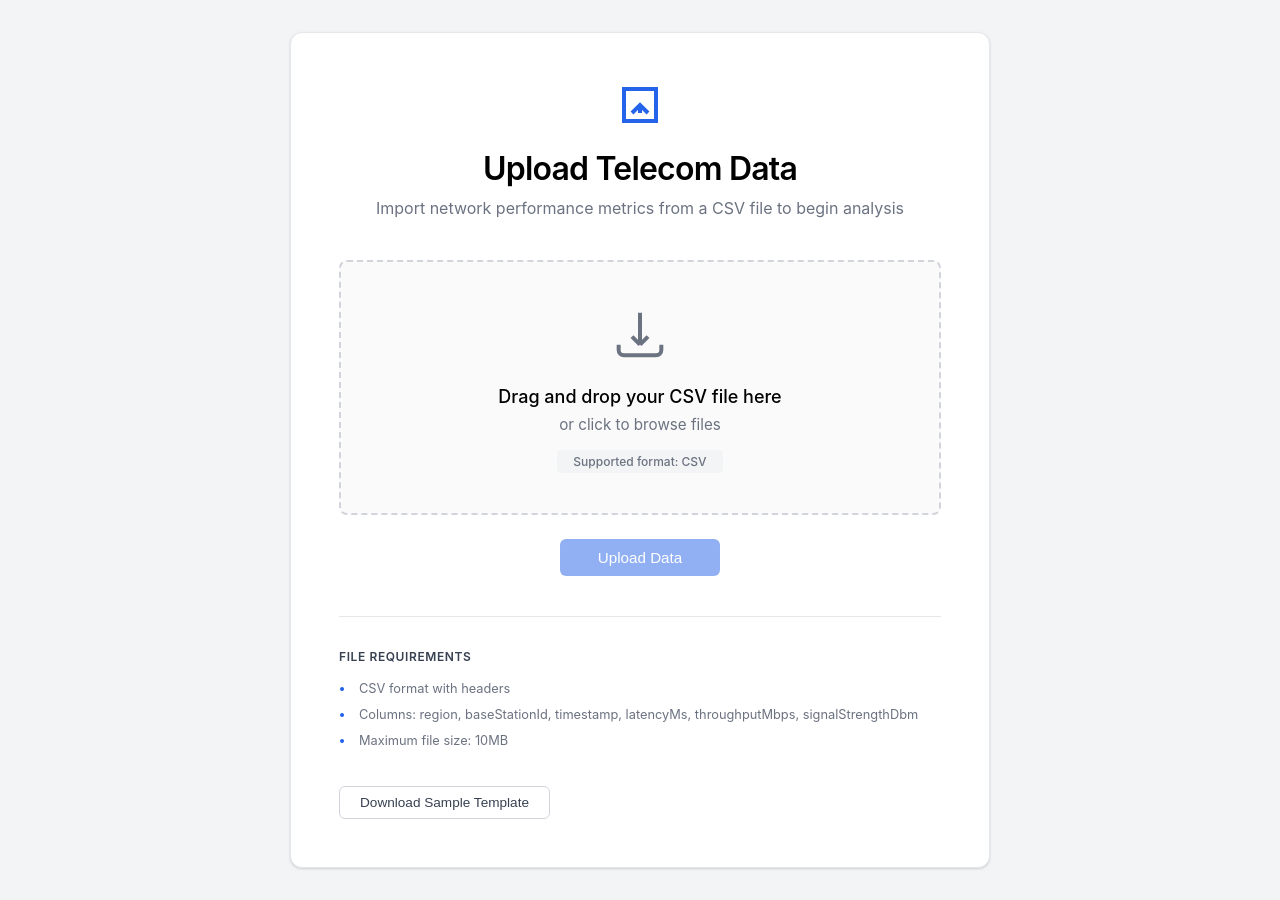
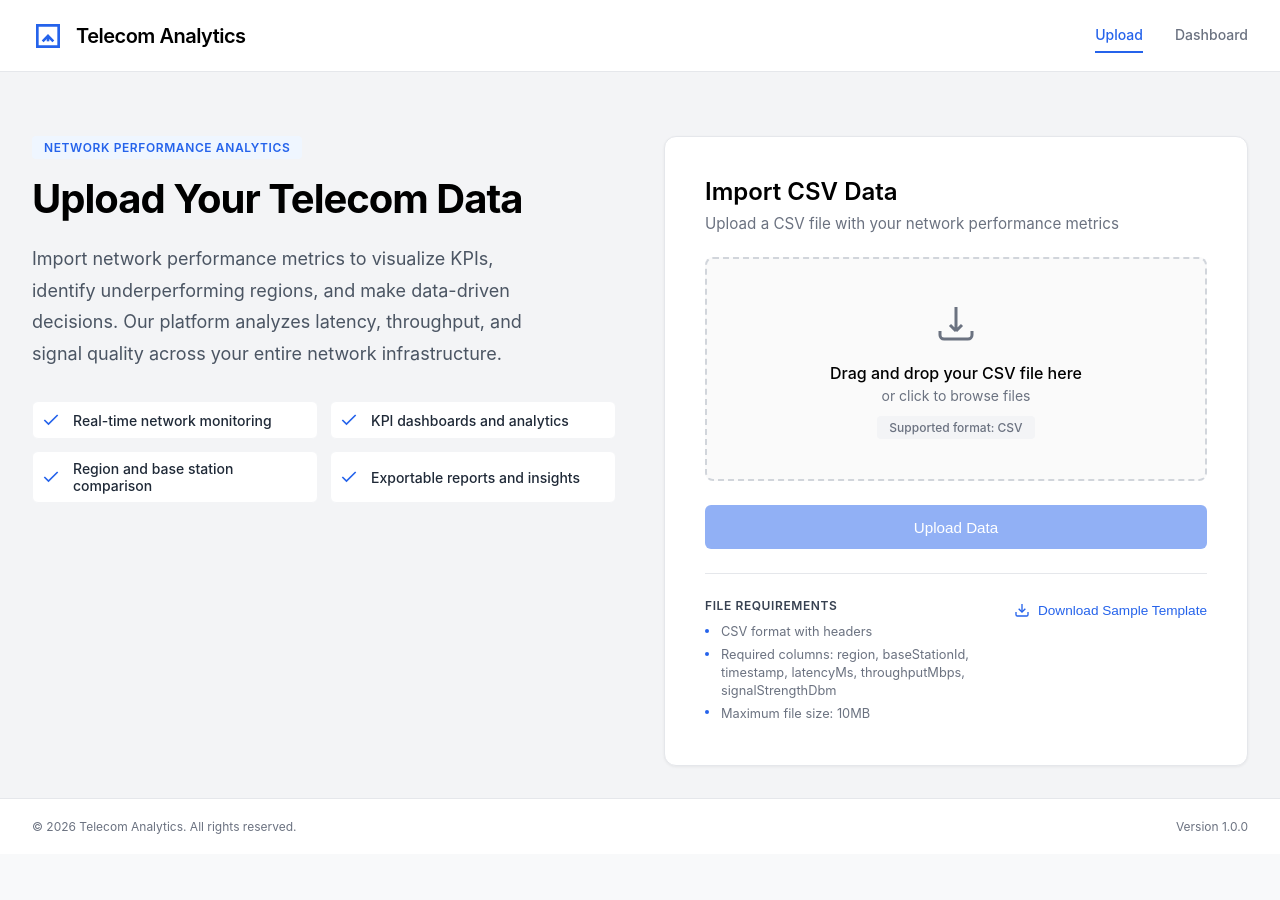
Before and after one commit to MakovhaThendo/Telecom-Dashboard, a React (Vite) app in the folder frontend/: page / in a window 1280 px wide. After the commit the page ends 854 px from the top, so only its background shows below. Built offline with nearby package versions, Linux system fonts and the light colour scheme; no server answers.

Commit message:
Corporate full-page upload design with system introduction

```diff
--- a/frontend/src/pages/UploadPage.css
+++ b/frontend/src/pages/UploadPage.css
@@ -1,48 +1,191 @@
-.upload-container {
+/* Reset and Base */
+* {
+  margin: 0;
+  padding: 0;
+  box-sizing: border-box;
+}
+
+.upload-page {
+  font-family: -apple-system, BlinkMacSystemFont, 'Segoe UI', Roboto, 'Helvetica Neue', Arial, sans-serif;
+  background: #f3f4f6;
   min-height: 100vh;
+  display: flex;
+  flex-direction: column;
+}
+
+/* Navigation */
+.app-nav {
+  background: #ffffff;
+  border-bottom: 1px solid #e5e7eb;
+  padding: 0 2rem;
+  height: 72px;
+  display: flex;
+  align-items: center;
+  position: sticky;
+  top: 0;
+  z-index: 100;
+}
+
+.nav-container {
+  max-width: 1400px;
+  width: 100%;
+  margin: 0 auto;
+  display: flex;
+  align-items: center;
+  justify-content: space-between;
+}
+
+.nav-brand {
+  display: flex;
+  align-items: center;
+  gap: 0.75rem;
+  text-decoration: none;
+}
+
+.brand-text {
+  font-size: 1.25rem;
+  font-weight: 600;
+  color: #000000;
+  letter-spacing: -0.025em;
+}
+
+.nav-links {
+  display: flex;
+  gap: 2rem;
+}
+
+.nav-link {
+  color: #6b7280;
+  text-decoration: none;
+  font-size: 0.875rem;
+  font-weight: 500;
+  padding: 0.5rem 0;
+  border-bottom: 2px solid transparent;
+  transition: all 0.2s ease;
+}
+
+.nav-link:hover {
+  color: #000000;
+}
+
+.nav-link.active {
+  color: #2563eb;
+  border-bottom-color: #2563eb;
+}
+
+/* Main Content */
+.upload-main {
+  flex: 1;
+  max-width: 1400px;
+  width: 100%;
+  margin: 0 auto;
+  padding: 2rem;
+}
+
+.upload-grid {
+  display: grid;
+  grid-template-columns: 1fr 1fr;
+  gap: 3rem;
+  min-height: calc(100vh - 200px);
+  align-items: start;
+}
+
+/* Left Column - Introduction */
+.intro-section {
+  padding-top: 2rem;
+}
+
+.intro-content {
+  position: sticky;
+  top: 100px;
+}
+
+.intro-badge {
+  display: inline-block;
+  background: #eff6ff;
+  color: #2563eb;
+  font-size: 0.75rem;
+  font-weight: 600;
+  padding: 0.25rem 0.75rem;
+  border-radius: 4px;
+  text-transform: uppercase;
+  letter-spacing: 0.05em;
+  margin-bottom: 1rem;
+}
+
+.intro-title {
+  font-size: 2.5rem;
+  font-weight: 700;
+  color: #000000;
+  line-height: 1.2;
+  margin-bottom: 1.25rem;
+  letter-spacing: -0.025em;
+}
+
+.intro-description {
+  font-size: 1.125rem;
+  color: #4b5563;
+  line-height: 1.75;
+  margin-bottom: 2rem;
+  max-width: 90%;
+}
+
+.intro-features {
+  display: grid;
+  grid-template-columns: 1fr 1fr;
+  gap: 0.75rem;
+}
+
+.feature-item {
+  display: flex;
+  align-items: center;
+  gap: 0.75rem;
+  padding: 0.5rem;
+  background: #ffffff;
+  border-radius: 6px;
+  border: 1px solid #f3f4f6;
+}
+
+.feature-icon {
   display: flex;
   align-items: center;
   justify-content: center;
-  background: #f3f4f6;
-  padding: 2rem;
-  font-family: -apple-system, BlinkMacSystemFont, 'Segoe UI', Roboto, Oxygen, Ubuntu, sans-serif;
+  flex-shrink: 0;
 }
 
-.upload-card {
+.feature-item span {
+  font-size: 0.875rem;
+  color: #1f2937;
+  font-weight: 500;
+}
+
+/* Right Column - Upload Form */
+.upload-section {
+  padding-top: 2rem;
+}
+
+.upload-form-container {
   background: #ffffff;
   border-radius: 12px;
-  padding: 3rem;
-  max-width: 700px;
-  width: 100%;
-  box-shadow: 0 1px 3px rgba(0, 0, 0, 0.1), 0 1px 2px rgba(0, 0, 0, 0.06);
+  padding: 2.5rem;
   border: 1px solid #e5e7eb;
-  transition: all 0.3s ease;
+  box-shadow: 0 1px 3px rgba(0, 0, 0, 0.06);
 }
 
-.upload-header {
-  text-align: center;
-  margin-bottom: 2.5rem;
+.upload-title {
+  font-size: 1.5rem;
+  font-weight: 600;
+  color: #000000;
+  margin-bottom: 0.5rem;
 }
 
-.header-icon {
-  margin-bottom: 1rem;
+.upload-subtitle {
+  color: #6b7280;
+  font-size: 0.95rem;
+  margin-bottom: 1.5rem;
 }
 
-.upload-header h1 {
-  font-size: 2rem;
-  font-weight: 600;
-  color: #000000;
-  margin: 0 0 0.5rem 0;
-  letter-spacing: -0.025em;
-}
-
-.subtitle {
-  color: #6b7280;
-  font-size: 1rem;
-  margin: 0;
-  line-height: 1.5;
-}
-
+/* Drop Zone */
 .drop-zone {
   border: 2px dashed #d1d5db;
   border-radius: 8px;
@@ -51,7 +194,7 @@
   cursor: pointer;
   transition: all 0.2s ease;
   background: #fafafa;
-  min-height: 200px;
+  min-height: 180px;
   display: flex;
   align-items: center;
   justify-content: center;
@@ -78,35 +221,36 @@
   color: #6b7280;
 }
 
-.upload-icon {
-  margin-bottom: 1rem;
+.drop-icon {
+  margin-bottom: 0.75rem;
   display: block;
 }
 
-.drop-content h3 {
+.drop-text h4 {
   color: #000000;
-  font-size: 1.125rem;
+  font-size: 1rem;
   font-weight: 500;
-  margin: 0 0 0.5rem 0;
+  margin: 0 0 0.25rem 0;
 }
 
-.drop-hint {
-  margin: 0 0 0.5rem 0;
+.drop-text p {
+  margin: 0;
   color: #6b7280;
-  font-size: 0.95rem;
+  font-size: 0.875rem;
 }
 
-.file-format {
+.drop-format {
   display: inline-block;
   background: #f3f4f6;
-  padding: 0.25rem 1rem;
+  padding: 0.25rem 0.75rem;
   border-radius: 4px;
   font-size: 0.75rem;
   color: #6b7280;
-  margin-top: 0.5rem;
+  margin-top: 0.75rem;
   font-weight: 500;
 }
 
+/* File Preview */
 .file-preview {
   width: 100%;
 }
@@ -121,7 +265,7 @@
   border: 1px solid #e5e7eb;
 }
 
-.file-icon {
+.file-type {
   flex-shrink: 0;
 }
 
@@ -130,19 +274,20 @@
   text-align: left;
 }
 
-.file-details strong {
+.file-name {
   display: block;
   color: #000000;
   font-size: 0.95rem;
   font-weight: 500;
+  word-break: break-word;
 }
 
-.file-details span {
+.file-size {
   color: #6b7280;
   font-size: 0.8rem;
 }
 
-.remove-file {
+.file-remove {
   background: transparent;
   border: none;
   color: #6b7280;
@@ -156,19 +301,20 @@
   justify-content: center;
 }
 
-.remove-file:hover {
+.file-remove:hover {
   background: #f3f4f6;
   color: #000000;
 }
 
-.progress-container {
+/* Upload Progress */
+.upload-progress {
   margin-top: 1rem;
   display: flex;
   align-items: center;
-  gap: 1rem;
+  gap: 0.75rem;
 }
 
-.progress-bar {
+.progress-track {
   flex: 1;
   background: #e5e7eb;
   border-radius: 4px;
@@ -176,14 +322,14 @@
   overflow: hidden;
 }
 
-.progress-fill {
+.progress-bar {
   height: 100%;
   background: #2563eb;
   border-radius: 4px;
   transition: width 0.3s ease;
 }
 
-.progress-text {
+.progress-label {
   color: #6b7280;
   font-size: 0.8rem;
   font-weight: 500;
@@ -191,31 +337,32 @@
   text-align: right;
 }
 
-.message {
+/* Form Message */
+.form-message {
   margin-top: 1rem;
   padding: 0.75rem 1rem;
   border-radius: 6px;
-  text-align: center;
-  font-size: 0.95rem;
-  animation: fadeSlideIn 0.3s ease;
+  text-align: left;
+  font-size: 0.875rem;
+  animation: fadeSlide 0.3s ease;
 }
 
-.message.success {
+.form-message.success {
   background: #f0fdf4;
   border: 1px solid #86efac;
   color: #166534;
 }
 
-.message.error {
+.form-message.error {
   background: #fef2f2;
   border: 1px solid #fecaca;
   color: #991b1b;
 }
 
-@keyframes fadeSlideIn {
+@keyframes fadeSlide {
   from {
     opacity: 0;
-    transform: translateY(-8px);
+    transform: translateY(-4px);
   }
   to {
     opacity: 1;
@@ -223,14 +370,14 @@
   }
 }
 
-.upload-actions {
+/* Form Actions */
+.form-actions {
   display: flex;
   gap: 0.75rem;
   margin-top: 1.5rem;
-  justify-content: center;
 }
 
-.upload-btn {
+.btn-primary {
   padding: 0.625rem 2rem;
   border: none;
   border-radius: 6px;
@@ -243,27 +390,27 @@
   display: flex;
   align-items: center;
   gap: 0.5rem;
-  min-width: 160px;
+  flex: 1;
   justify-content: center;
+  min-height: 44px;
 }
 
-.upload-btn:hover:not(:disabled) {
+.btn-primary:hover:not(:disabled) {
   background: #1d4ed8;
   box-shadow: 0 4px 6px -1px rgba(37, 99, 235, 0.2);
-  transform: translateY(-1px);
 }
 
-.upload-btn:disabled {
+.btn-primary:disabled {
   opacity: 0.5;
   cursor: not-allowed;
   transform: none;
 }
 
-.upload-btn.uploading {
+.btn-primary.btn-loading {
   opacity: 0.8;
 }
 
-.spinner {
+.btn-spinner {
   display: inline-block;
   width: 16px;
   height: 16px;
@@ -279,7 +426,7 @@
   }
 }
 
-.clear-btn {
+.btn-secondary {
   padding: 0.625rem 1.5rem;
   border: 1px solid #d1d5db;
   border-radius: 6px;
@@ -289,119 +436,194 @@
   transition: all 0.2s ease;
   font-size: 0.95rem;
   font-weight: 500;
+  min-height: 44px;
 }
 
-.clear-btn:hover {
+.btn-secondary:hover {
   background: #f3f4f6;
   border-color: #9ca3af;
 }
 
-.upload-footer {
-  margin-top: 2.5rem;
-  padding-top: 2rem;
+/* Upload Requirements */
+.upload-requirements {
+  margin-top: 1.5rem;
+  padding-top: 1.5rem;
   border-top: 1px solid #e5e7eb;
   display: flex;
   justify-content: space-between;
   align-items: flex-start;
-  gap: 2rem;
-  flex-wrap: wrap;
+  gap: 1.5rem;
 }
 
-.requirements h4 {
-  color: #374151;
+.req-section h4 {
   font-size: 0.75rem;
   text-transform: uppercase;
   letter-spacing: 0.05em;
-  margin: 0 0 0.75rem 0;
+  color: #374151;
   font-weight: 600;
+  margin: 0 0 0.5rem 0;
 }
 
-.requirements ul {
+.req-section ul {
   margin: 0;
   padding: 0;
   list-style: none;
 }
 
-.requirements li {
+.req-section li {
   color: #6b7280;
   font-size: 0.8rem;
-  padding: 0.25rem 0;
-  padding-left: 1.25rem;
+  padding: 0.15rem 0;
+  padding-left: 1rem;
   position: relative;
   line-height: 1.4;
 }
 
-.requirements li::before {
-  content: '•';
+.req-section li::before {
+  content: '';
   position: absolute;
   left: 0;
-  color: #2563eb;
-  font-weight: 700;
+  top: 0.5rem;
+  width: 4px;
+  height: 4px;
+  background: #2563eb;
+  border-radius: 50%;
 }
 
-.sample-link {
+.template-link {
+  background: transparent;
+  border: none;
+  color: #2563eb;
+  font-size: 0.85rem;
+  font-weight: 500;
+  cursor: pointer;
   display: flex;
+  align-items: center;
+  gap: 0.5rem;
+  padding: 0.25rem 0;
+  white-space: nowrap;
+  transition: color 0.2s ease;
+}
+
+.template-link:hover {
+  color: #1d4ed8;
+}
+
+/* Footer */
+.app-footer {
+  background: #ffffff;
+  border-top: 1px solid #e5e7eb;
+  padding: 0 2rem;
+  height: 56px;
+  display: flex;
+  align-items: center;
+  margin-top: auto;
+}
+
+.footer-container {
+  max-width: 1400px;
+  width: 100%;
+  margin: 0 auto;
+  display: flex;
+  justify-content: space-between;
   align-items: center;
 }
 
-.template-btn {
-  background: transparent;
-  border: 1px solid #d1d5db;
-  border-radius: 6px;
-  padding: 0.5rem 1.25rem;
-  color: #374151;
-  font-size: 0.85rem;
-  font-weight: 500;
-  cursor: pointer;
-  transition: all 0.2s ease;
+.footer-text {
+  color: #6b7280;
+  font-size: 0.75rem;
 }
 
-.template-btn:hover {
-  background: #f3f4f6;
-  border-color: #2563eb;
-  color: #2563eb;
+/* Responsive */
+@media (max-width: 1024px) {
+  .upload-grid {
+    grid-template-columns: 1fr;
+    gap: 2rem;
+  }
+
+  .intro-section {
+    padding-top: 0;
+  }
+
+  .intro-content {
+    position: static;
+  }
+
+  .intro-title {
+    font-size: 2rem;
+  }
+
+  .intro-description {
+    max-width: 100%;
+  }
+
+  .intro-features {
+    grid-template-columns: 1fr 1fr;
+  }
 }
 
 @media (max-width: 640px) {
-  .upload-container {
+  .app-nav {
+    padding: 0 1rem;
+    height: 60px;
+  }
+
+  .brand-text {
+    font-size: 1rem;
+  }
+
+  .nav-links {
+    gap: 1rem;
+  }
+
+  .nav-link {
+    font-size: 0.8rem;
+  }
+
+  .upload-main {
     padding: 1rem;
   }
 
-  .upload-card {
+  .upload-form-container {
     padding: 1.5rem;
   }
 
-  .upload-header h1 {
-    font-size: 1.5rem;
+  .upload-title {
+    font-size: 1.25rem;
+  }
+
+  .intro-title {
+    font-size: 1.75rem;
+  }
+
+  .intro-features {
+    grid-template-columns: 1fr;
   }
 
   .drop-zone {
     padding: 1.5rem;
-    min-height: 150px;
+    min-height: 140px;
   }
 
-  .upload-actions {
+  .form-actions {
     flex-direction: column;
   }
 
-  .upload-btn {
-    width: 100%;
+  .upload-requirements {
+    flex-direction: column;
+    align-items: stretch;
   }
 
-  .clear-btn {
-    width: 100%;
+  .template-link {
+    justify-content: center;
   }
 
-  .upload-footer {
-    flex-direction: column;
+  .app-footer {
+    padding: 0 1rem;
+    height: 48px;
   }
 
-  .sample-link {
-    width: 100%;
-  }
-
-  .template-btn {
-    width: 100%;
-    text-align: center;
+  .footer-text {
+    font-size: 0.65rem;
   }
 }
--- a/frontend/src/pages/UploadPage.jsx
+++ b/frontend/src/pages/UploadPage.jsx
@@ -115,20 +115,84 @@ const UploadPage = () => {
   };
 
   return (
-    <div className="upload-container">
-      <div className="upload-card">
-        <div className="upload-header">
-          <div className="header-icon">
-            <svg width="48" height="48" viewBox="0 0 24 24" fill="none" stroke="#2563eb" strokeWidth="2">
+    <div className="upload-page">
+      {/* Navigation */}
+      <nav className="app-nav">
+        <div className="nav-container">
+          <div className="nav-brand">
+            <svg width="32" height="32" viewBox="0 0 24 24" fill="none" stroke="#2563eb" strokeWidth="2">
               <path d="M4 4h16v16H4z" />
               <path d="M8 16l4-4 4 4" />
               <path d="M12 12v4" />
               <path d="M16 8h.01" />
             </svg>
+            <span className="brand-text">Telecom Analytics</span>
           </div>
-          <h1>Upload Telecom Data</h1>
-          <p className="subtitle">Import network performance metrics from a CSV file to begin analysis</p>
+          <div className="nav-links">
+            <a href="#" className="nav-link active">Upload</a>
+            <a href="#" className="nav-link">Dashboard</a>
           </div>
+        </div>
+      </nav>
+
+      {/* Main Content */}
+      <main className="upload-main">
+        <div className="upload-grid">
+          {/* Left Column - Introduction */}
+          <div className="intro-section">
+            <div className="intro-content">
+              <div className="intro-badge">Network Performance Analytics</div>
+              <h1 className="intro-title">Upload Your Telecom Data</h1>
+              <p className="intro-description">
+                Import network performance metrics to visualize KPIs, identify
+                underperforming regions, and make data-driven decisions.
+                Our platform analyzes latency, throughput, and signal quality
+                across your entire network infrastructure.
+              </p>
+              <div className="intro-features">
+                <div className="feature-item">
+                  <div className="feature-icon">
+                    <svg width="20" height="20" viewBox="0 0 24 24" fill="none" stroke="#2563eb" strokeWidth="2">
+                      <polyline points="20 6 9 17 4 12" />
+                    </svg>
+                  </div>
+                  <span>Real-time network monitoring</span>
+                </div>
+                <div className="feature-item">
+                  <div className="feature-icon">
+                    <svg width="20" height="20" viewBox="0 0 24 24" fill="none" stroke="#2563eb" strokeWidth="2">
+                      <polyline points="20 6 9 17 4 12" />
+                    </svg>
+                  </div>
+                  <span>KPI dashboards and analytics</span>
+                </div>
+                <div className="feature-item">
+                  <div className="feature-icon">
+                    <svg width="20" height="20" viewBox="0 0 24 24" fill="none" stroke="#2563eb" strokeWidth="2">
+                      <polyline points="20 6 9 17 4 12" />
+                    </svg>
+                  </div>
+                  <span>Region and base station comparison</span>
+                </div>
+                <div className="feature-item">
+                  <div className="feature-icon">
+                    <svg width="20" height="20" viewBox="0 0 24 24" fill="none" stroke="#2563eb" strokeWidth="2">
+                      <polyline points="20 6 9 17 4 12" />
+                    </svg>
+                  </div>
+                  <span>Exportable reports and insights</span>
+                </div>
+              </div>
+            </div>
+          </div>
+
+          {/* Right Column - Upload Form */}
+          <div className="upload-section">
+            <div className="upload-form-container">
+              <h2 className="upload-title">Import CSV Data</h2>
+              <p className="upload-subtitle">
+                Upload a CSV file with your network performance metrics
+              </p>
 
               <form onSubmit={handleUpload}>
                 <div
@@ -149,31 +213,33 @@ const UploadPage = () => {
 
                   {!file ? (
                     <div className="drop-content">
-                <div className="upload-icon">
-                  <svg width="64" height="64" viewBox="0 0 24 24" fill="none" stroke="#6b7280" strokeWidth="1.5">
+                      <div className="drop-icon">
+                        <svg width="48" height="48" viewBox="0 0 24 24" fill="none" stroke="#6b7280" strokeWidth="1.5">
                           <path d="M12 4v12m0 0l-3-3m3 3l3-3M4 16v2a2 2 0 002 2h12a2 2 0 002-2v-2" />
                         </svg>
                       </div>
-                <h3>Drag and drop your CSV file here</h3>
-                <p className="drop-hint">or click to browse files</p>
-                <span className="file-format">Supported format: CSV</span>
+                      <div className="drop-text">
+                        <h4>Drag and drop your CSV file here</h4>
+                        <p>or click to browse files</p>
+                      </div>
+                      <span className="drop-format">Supported format: CSV</span>
                     </div>
                   ) : (
                     <div className="file-preview">
                       <div className="file-info">
-                  <span className="file-icon">
-                    <svg width="32" height="32" viewBox="0 0 24 24" fill="none" stroke="#6b7280" strokeWidth="2">
+                        <div className="file-type">
+                          <svg width="24" height="24" viewBox="0 0 24 24" fill="none" stroke="#2563eb" strokeWidth="2">
                             <path d="M14 2H6a2 2 0 00-2 2v16a2 2 0 002 2h12a2 2 0 002-2V8z" />
                             <path d="M14 2v6h6" />
                           </svg>
-                  </span>
+                        </div>
                         <div className="file-details">
-                    <strong>{file.name}</strong>
-                    <span>{formatFileSize(file.size)}</span>
+                          <span className="file-name">{file.name}</span>
+                          <span className="file-size">{formatFileSize(file.size)}</span>
                         </div>
                         <button
                           type="button"
-                    className="remove-file"
+                          className="file-remove"
                           onClick={(e) => {
                             e.stopPropagation();
                             removeFile();
@@ -186,14 +252,11 @@ const UploadPage = () => {
                         </button>
                       </div>
                       {uploading && (
-                  <div className="progress-container">
-                    <div className="progress-bar">
-                      <div
-                        className="progress-fill"
-                        style={{ width: `${progress}%` }}
-                      />
+                        <div className="upload-progress">
+                          <div className="progress-track">
+                            <div className="progress-bar" style={{ width: `${progress}%` }} />
                           </div>
-                    <span className="progress-text">{progress}%</span>
+                          <span className="progress-label">{progress}%</span>
                         </div>
                       )}
                     </div>
@@ -201,20 +264,20 @@ const UploadPage = () => {
                 </div>
 
                 {message && (
-            <div className={`message ${isSuccess ? 'success' : 'error'}`}>
+                  <div className={`form-message ${isSuccess ? 'success' : 'error'}`}>
                     {message}
                   </div>
                 )}
 
-          <div className="upload-actions">
+                <div className="form-actions">
                   <button
                     type="submit"
                     disabled={!file || uploading}
-              className={`upload-btn ${uploading ? 'uploading' : ''}`}
+                    className={`btn-primary ${uploading ? 'btn-loading' : ''}`}
                   >
                     {uploading ? (
                       <>
-                  <span className="spinner"></span>
+                        <span className="btn-spinner"></span>
                         Uploading...
                       </>
                     ) : (
@@ -225,7 +288,7 @@ const UploadPage = () => {
                   {file && !uploading && (
                     <button
                       type="button"
-                className="clear-btn"
+                      className="btn-secondary"
                       onClick={removeFile}
                     >
                       Clear
@@ -234,23 +297,37 @@ const UploadPage = () => {
                 </div>
               </form>
 
-        <div className="upload-footer">
-          <div className="requirements">
+              <div className="upload-requirements">
+                <div className="req-section">
                   <h4>File Requirements</h4>
                   <ul>
                     <li>CSV format with headers</li>
-              <li>Columns: region, baseStationId, timestamp, latencyMs, throughputMbps, signalStrengthDbm</li>
+                    <li>Required columns: region, baseStationId, timestamp, latencyMs, throughputMbps, signalStrengthDbm</li>
                     <li>Maximum file size: 10MB</li>
                   </ul>
                 </div>
-          <div className="sample-link">
-            <button onClick={downloadTemplate} className="template-btn">
+                <button onClick={downloadTemplate} className="template-link">
+                  <svg width="16" height="16" viewBox="0 0 24 24" fill="none" stroke="currentColor" strokeWidth="2">
+                    <path d="M21 15v4a2 2 0 01-2 2H5a2 2 0 01-2-2v-4" />
+                    <polyline points="7 10 12 15 17 10" />
+                    <line x1="12" y1="15" x2="12" y2="3" />
+                  </svg>
                   Download Sample Template
                 </button>
               </div>
             </div>
           </div>
         </div>
+      </main>
+
+      {/* Footer */}
+      <footer className="app-footer">
+        <div className="footer-container">
+          <span className="footer-text">© 2026 Telecom Analytics. All rights reserved.</span>
+          <span className="footer-text">Version 1.0.0</span>
+        </div>
+      </footer>
+    </div>
   );
 };
 
```
Lines whose indentation alone changed are shown as unchanged.
